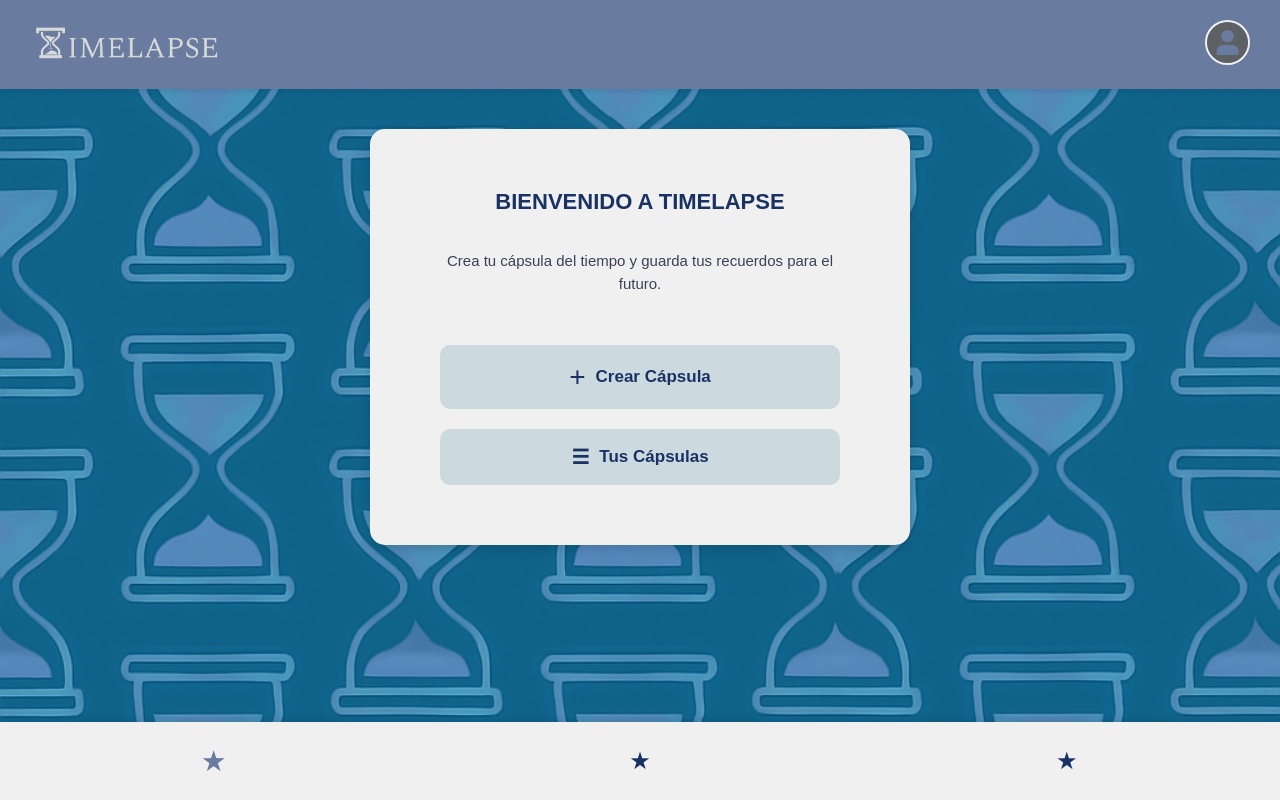
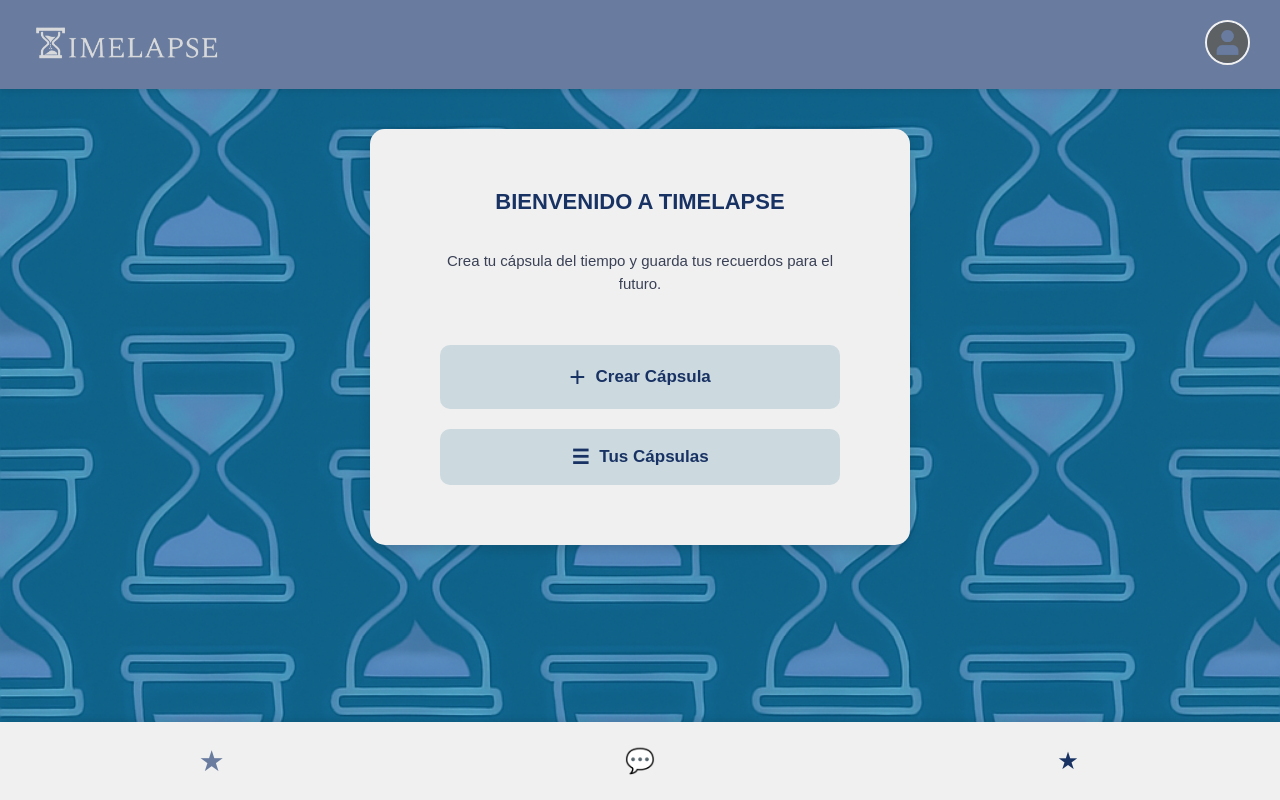
Before and after one commit to DiegoLanda26950/Oliver, a Vue app in the folder timelapse-vue/: page /home in a window 1280 px wide. Built offline with nearby package versions, Linux system fonts and the light colour scheme; no server answers; the HTML template or start-up script is replaced by a standard one.

Commit message:
Acceso a la pagina

```diff
--- a/timelapse-vue/src/components/BottomNav.vue
+++ b/timelapse-vue/src/components/BottomNav.vue
@@ -7,11 +7,11 @@
       title="Inicio"
     >★</RouterLink>
     <RouterLink
-      to="/explorar"
+      to="/tablon"
       class="nav-bottom__btn"
-      :class="{ 'nav-bottom__btn--active': route.name === 'Explorar' }"
-      title="Explorar"
-    >★</RouterLink>
+      :class="{ 'nav-bottom__btn--active': route.name === 'Tablon' }"
+      title="Tablón"
+    >💬</RouterLink>
     <RouterLink
       to="/notificaciones"
       class="nav-bottom__btn"
```
